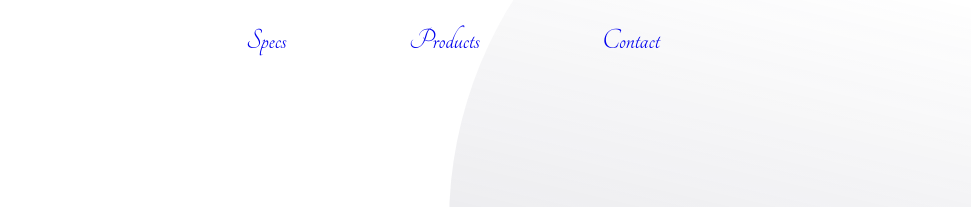
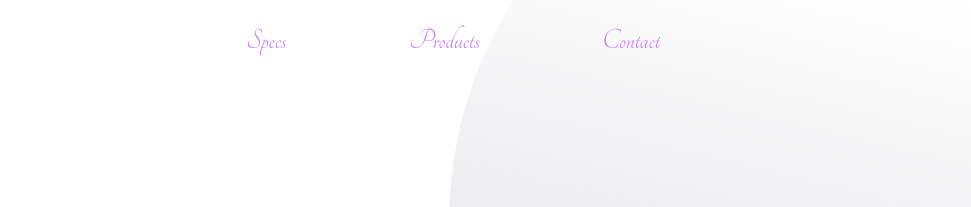
Before and after one commit to TheNewGuyAtGithub/Laptop-UI, a plain HTML site: page index.html in a window 1280 px wide. Shown: the top 207 px of the page, 207-1178 px from the left. Drawn offline with Linux system fonts and the light colour scheme; a web font is replaced by a local one.

Commit message:
color added

```diff
--- a/style.css
+++ b/style.css
@@ -48,6 +48,7 @@ nav{
 nav a{
     list-style-type: none;
     text-decoration: none;
+    color: #c87fff;
 
 }
 
```
